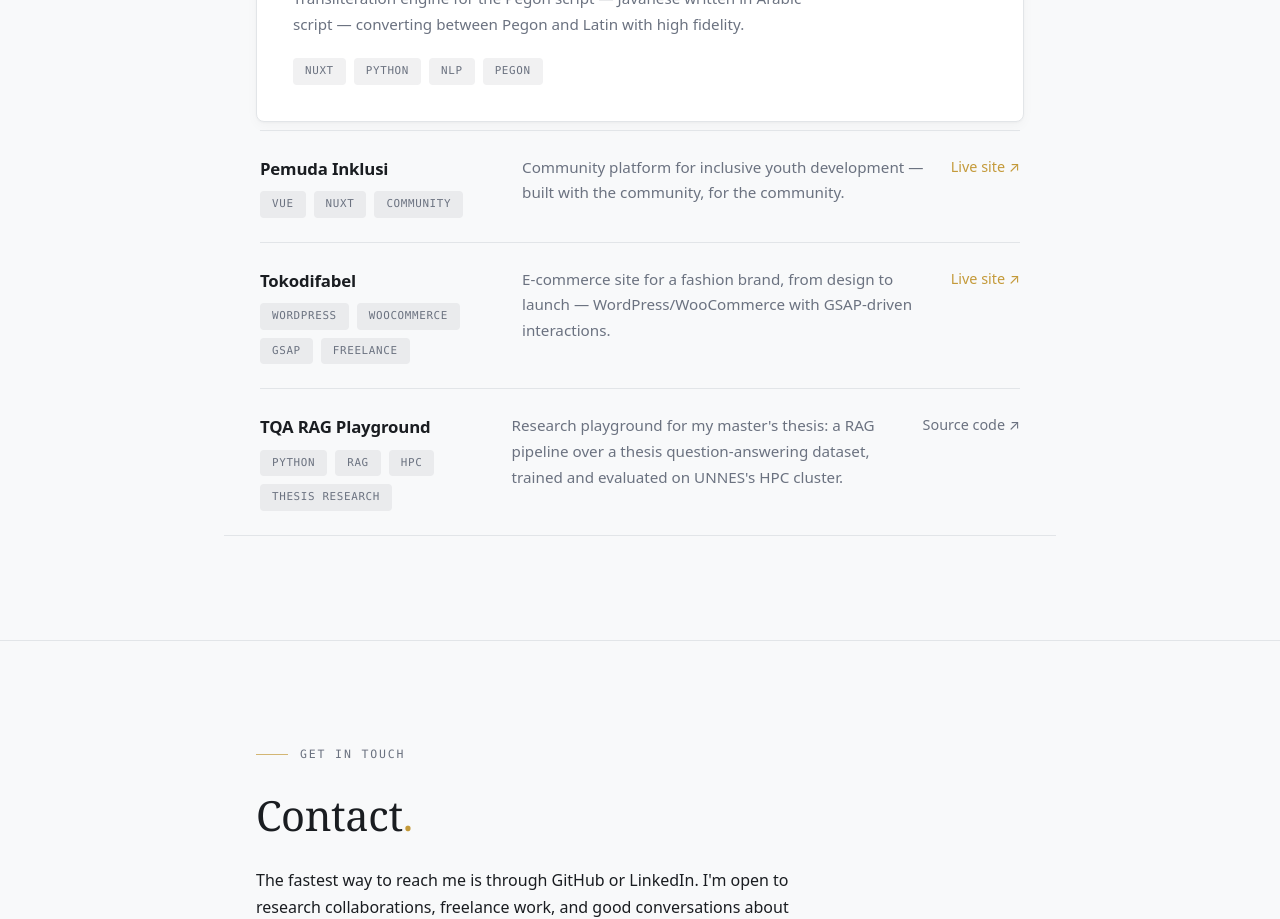
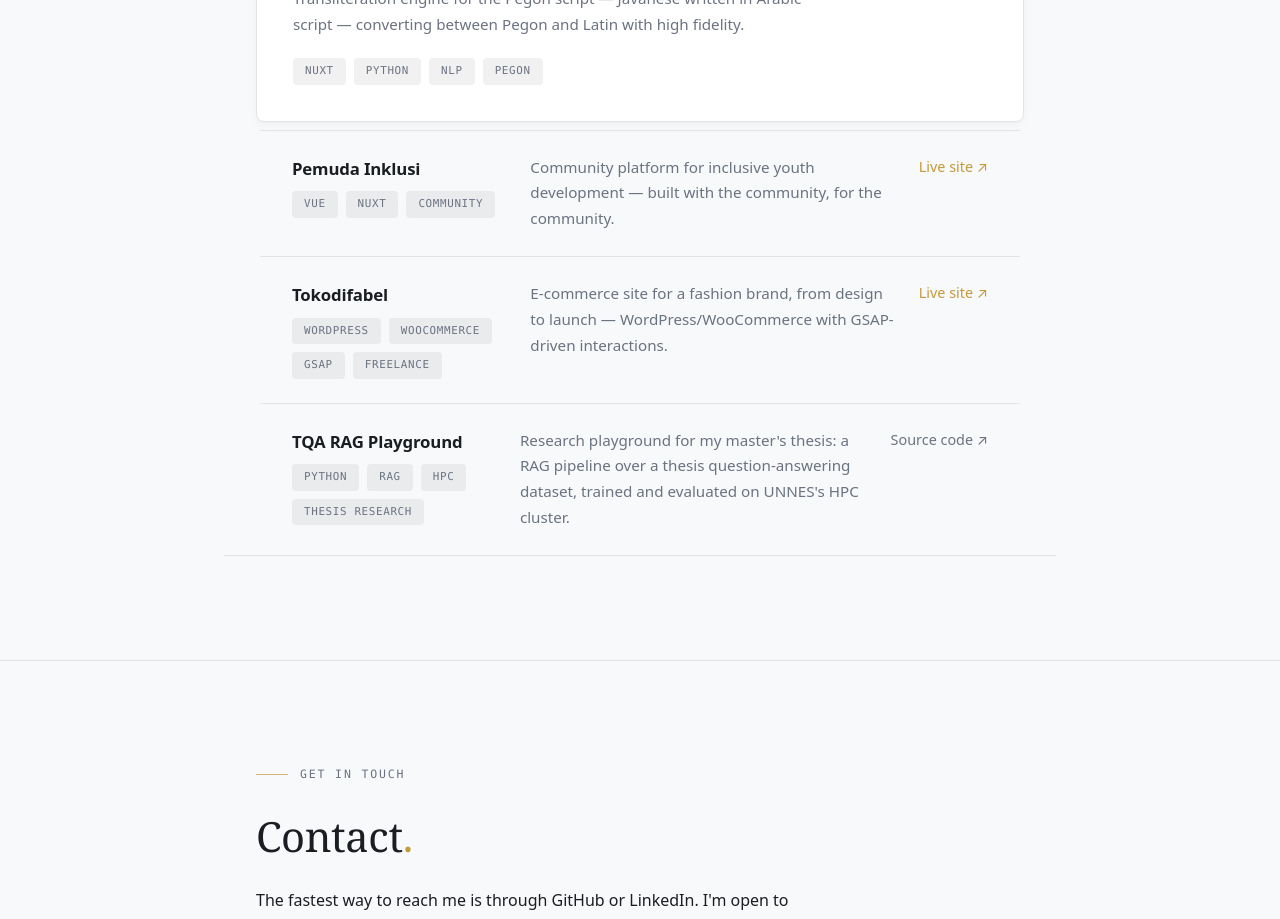
Before and after one commit to mmuchsin/portfolio, a SvelteKit app: page / in a window 1280 px wide. Shown: the part 1940-2859 px from the top of the page. Built offline with nearby package versions, Linux system fonts and the light colour scheme.

Commit message:
style(projects): add inline padding to regular project cards
Replace padding-block with full padding on .project-row to match
the featured card's spacing, giving non-featured projects consistent
visual breathing room.

```diff
--- a/src/app.css
+++ b/src/app.css
@@ -572,7 +572,7 @@ main > section + section {
 	grid-template-columns: minmax(11rem, 1fr) minmax(0, 1.7fr) auto;
 	gap: var(--space-6);
 	align-items: start;
-	padding-block: var(--space-6);
+	padding: var(--space-6) var(--space-8);
 	border-top: 1px solid var(--border);
 	transition: background-color var(--motion-normal);
 }
```
